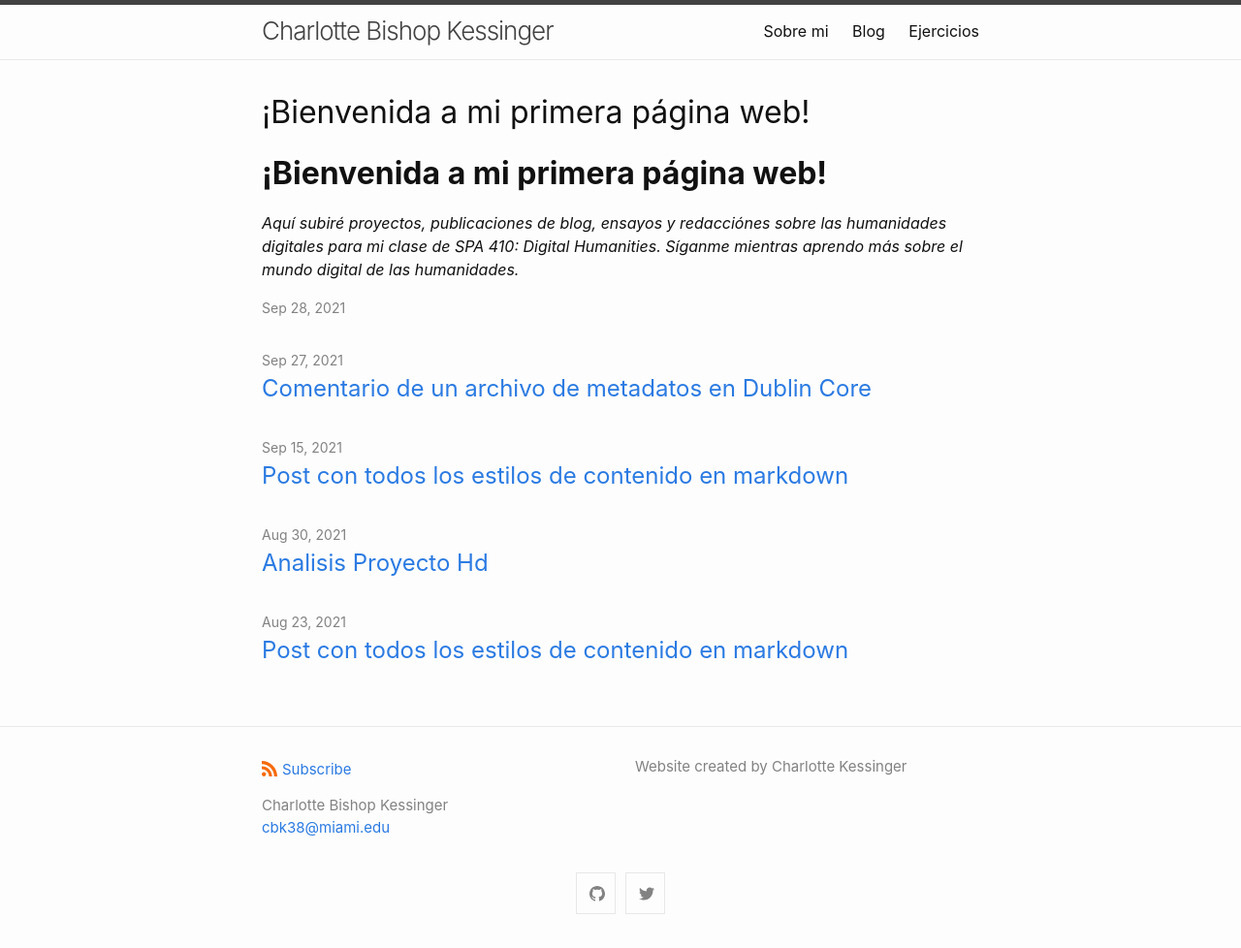
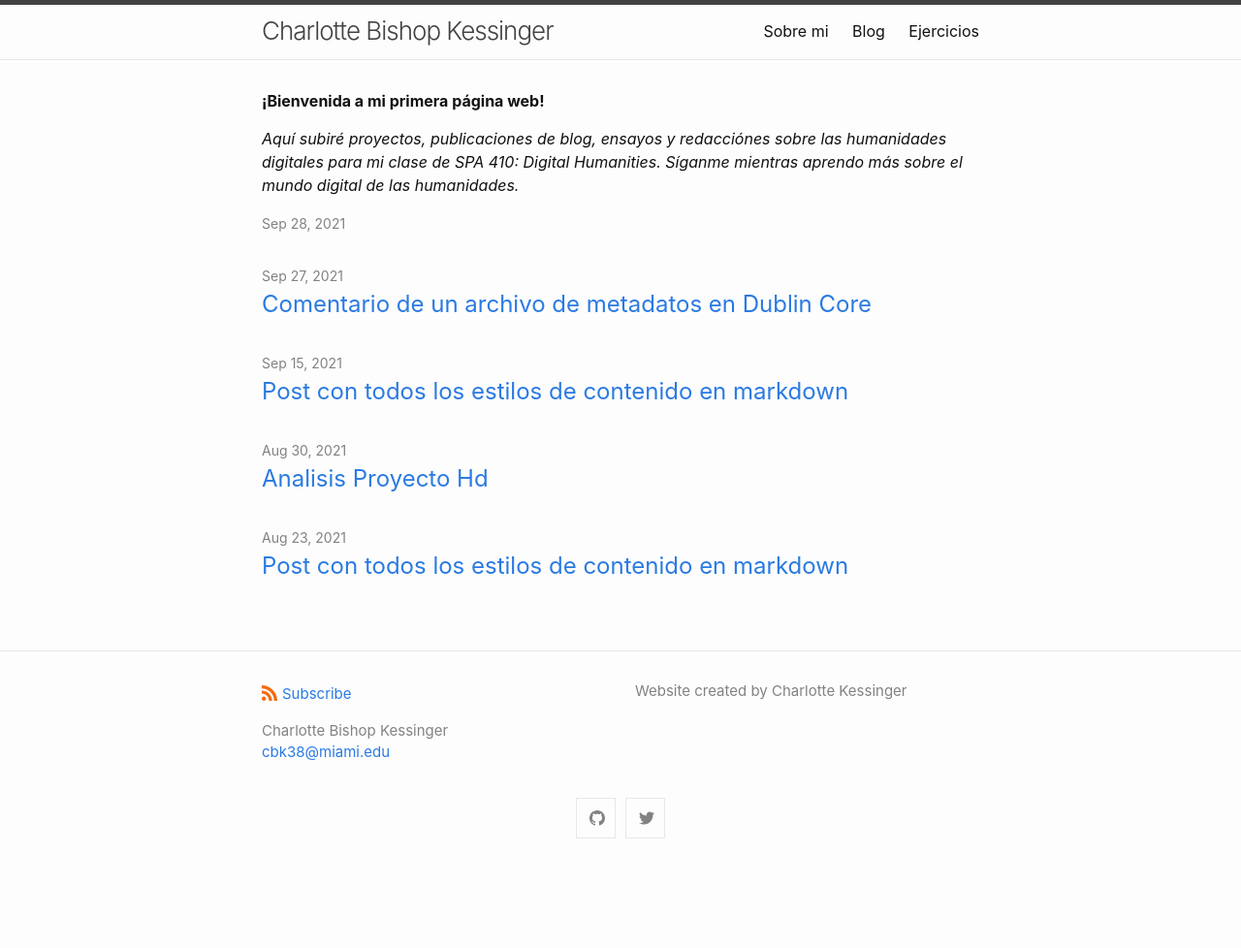
Before and after one commit to charkessinger/charkessinger.github.io, a Jekyll site: the page built from index.md, in a window 1280 px wide. Shown: the whole page at 97% size. Built offline with Jekyll 4.4.1, drawn with Linux system fonts in a browser that asks for light colours; our own code applies the rules of GitHub Pages for plain Markdown files; after the commit the page ends 900 px from its top, so only the background shows below that.

Commit message:
Update index.md

```diff
--- a/index.md
+++ b/index.md
@@ -8,6 +8,6 @@
 layout: home
 ---
 
-# **¡Bienvenida a mi primera página web!**
+**¡Bienvenida a mi primera página web!**
 
 *Aquí subiré proyectos, publicaciones de blog, ensayos y redacciónes sobre las humanidades digitales para mi clase de SPA 410: Digital Humanities. Síganme mientras aprendo más sobre el mundo digital de las humanidades.*
```
